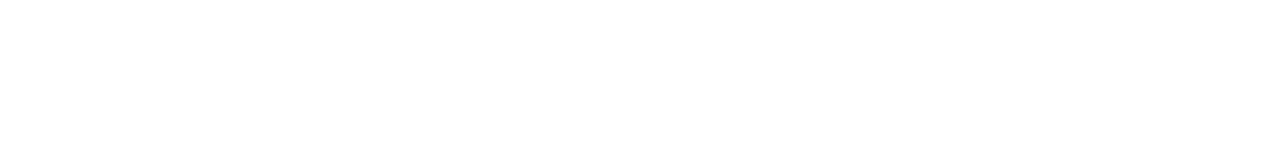
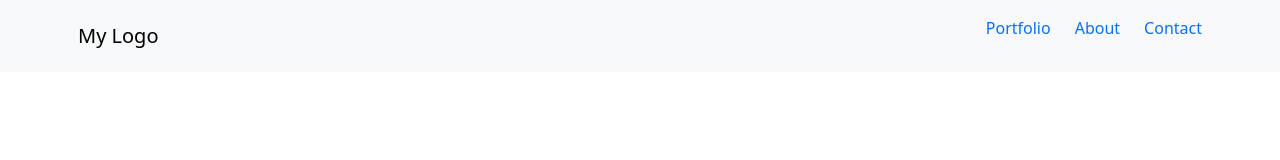
Before and after one commit to over-geek/bootstrap, a website: page index.html in a window 1280 px wide. Drawn offline with nearby package versions, Linux system fonts and the light colour scheme.

Commit message:
Add 'navbar' markup

```diff
--- a/index.html
+++ b/index.html
@@ -8,9 +8,24 @@
       rel="stylesheet"
       href="node_modules/bootstrap/dist/css/bootstrap.min.css"
     />
+    <link rel="stylesheet" href="index-styles.css" />
     <title>bootstrap - portfolio</title>
   </head>
   <body>
+    <nav class="navbar navbar-light bg-light">
+      <div class="container d-flex p-2">
+        <a class="navbar-brand" href="#">My Logo</a>
+        <ul class="d-flex list-unstyled">
+          <li><a class="text-decoration-none" href="#">Portfolio</a></li>
+          <li class="ms-4">
+            <a class="text-decoration-none" href="#">About</a>
+          </li>
+          <li class="ms-4">
+            <a class="text-decoration-none" href="#">Contact</a>
+          </li>
+        </ul>
+      </div>
+    </nav>
     <script src="node_modules/bootstrap/dist/js/bootstrap.min.js"></script>
   </body>
 </html>
```
